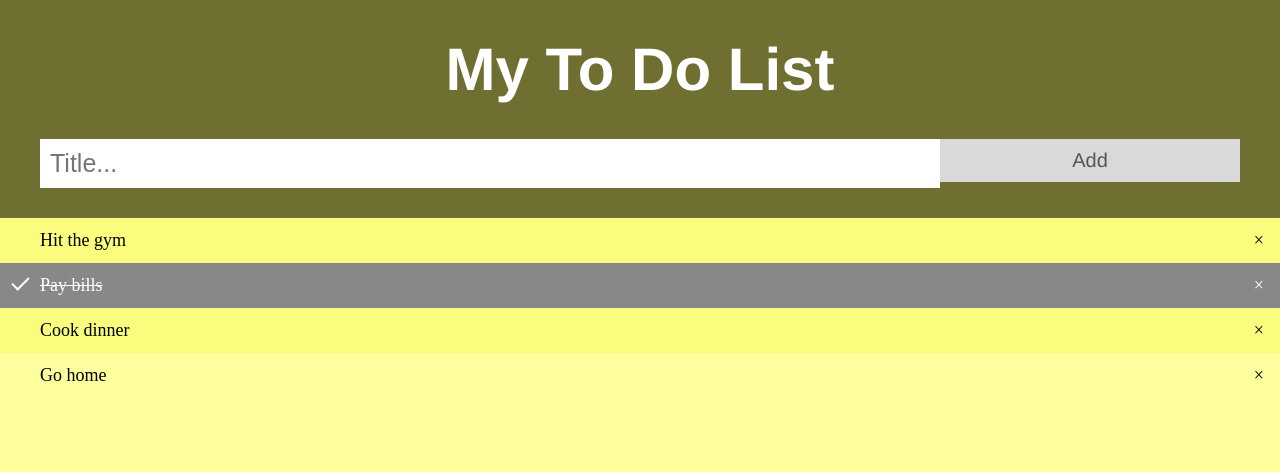
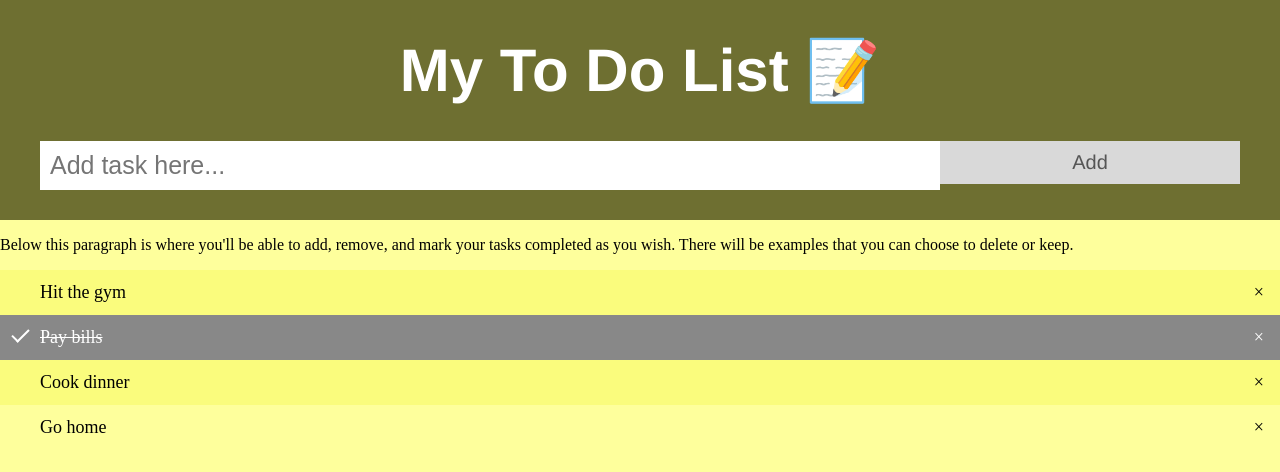
Before and after one commit to miguel-2099/To-Do-List, a plain HTML site: page index.html in a window 1280 px wide. Drawn offline with Linux system fonts and the light colour scheme.

Commit message:
HTML: Created intro message and partially changed structure.

```diff
--- a/index.html
+++ b/index.html
@@ -1,5 +1,7 @@
 <!DOCTYPE html>
 <html>
+
+
 <head>
   <meta charset="UTF-8">
   <meta name="viewport" content="width=device-width, initial-scale=1.0">
@@ -7,13 +9,15 @@
   <link rel="icon" href="https://img.icons8.com/plasticine/100/000000/list.png">
 </head>
 
+
 <body>
-
 <div id="myDIV" class="header">
-  <h2 id="listTitle" style="margin:5px">My To Do List</h2>
-  <input type="text" id="myInput" placeholder="Title...">
+  <h2 id="listTitle" style="margin:5px">My To Do List 📝</h2>
+  <input type="text" id="myInput" placeholder="Add task here...">
   <span onclick="newElement()" class="addBtn">Add</span>
 </div>
+
+<p>Below this paragraph is where you'll be able to add, remove, and mark your tasks completed as you wish. There will be examples that you can choose to delete or keep.</p>
 
 
 <ul id="myUL">
@@ -81,6 +85,5 @@
     }
   }
 </script>
-
 </body>
 </html>
```
